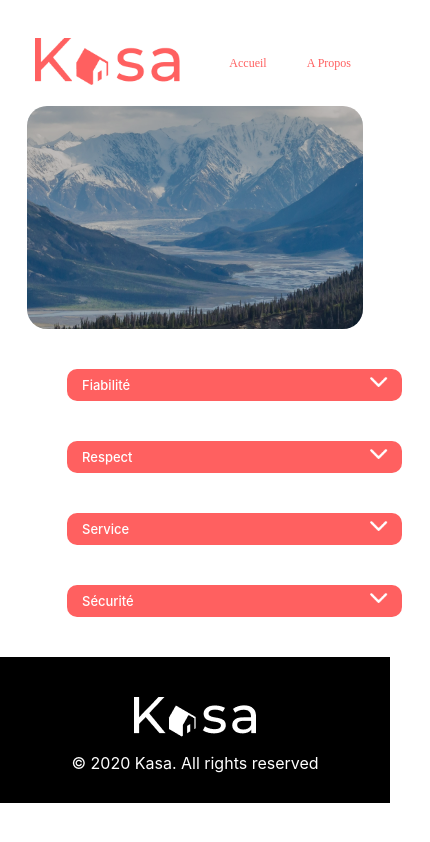
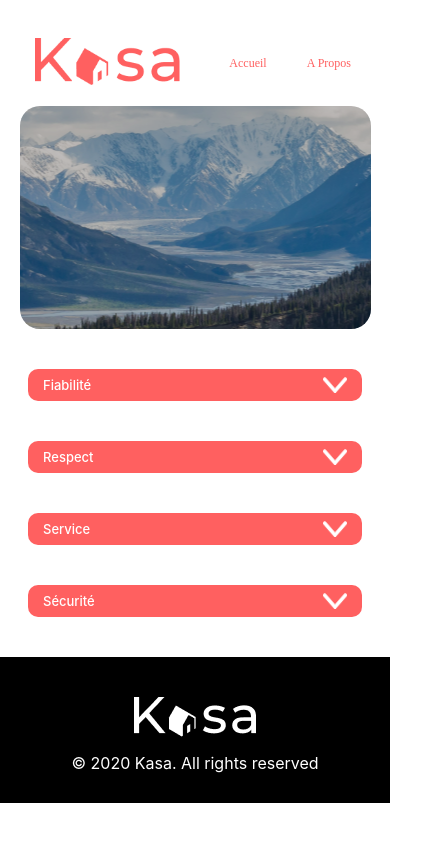
Before and after one commit to Sof08/Projet7, a React (Create React App) app: page /About in a window 390 px wide. Shown: the whole page, 430 px wide, since content can reach past the window. Built offline with nearby package versions, Linux system fonts and the light colour scheme.

Commit message:
LogementPage

```diff
--- a/src/components/collapse.js
+++ b/src/components/collapse.js
@@ -8,10 +8,11 @@ function Collapse({title, content}) {
 
     return (
         <>
+        <div className="about_main_div">
             <div className="collapse_div">
                 <h3 className='collapse_title' onClick={() => setToggle(!toggle)} >
                     {title}
-                    <img className={toggle ? 'arrow arrow_up' : 'arrow arrow_down'} src={arrow} alt="Afficher" />
+                    <img className={toggle ? 'arrow_up' : 'arrow_down'} src={arrow} alt="Afficher" />
                 </h3>
                 <div className={toggle ? 'collapse_contenu' : 'collapse_contenu_cache'}>
                     {Array.isArray(content) ? content.map((item, index) => {
@@ -22,6 +23,7 @@ function Collapse({title, content}) {
                     }
                 </div>
             </div>
+            </div>
         </>
     )
 }
--- a/src/components/rating.js
+++ b/src/components/rating.js
@@ -2,8 +2,9 @@
 import React from 'react';
 import emptyStar from '../assets/emptystar.png';
 import fullStar from '../assets/fullstar.png';
-function RatingCal(props){
-    const value = props.value
+function RatingCal(rating){
+    //valeur de rating logement
+    const value = rating.value
     const array = [1, 2, 3, 4, 5];
     return (
     <div className="logement-owner_content">
--- a/src/pages/LogementPage.js
+++ b/src/pages/LogementPage.js
@@ -53,7 +53,6 @@ function Logement(){
                     <div className="logement-page_description_content">
                         <Collapse title="Équipements" content={logement.equipments.map((equipment, i) => (
                                 <li key={i}>{equipment}</li>
-
                         ))} />
                     </div>
                 </div>
--- a/src/pages/about.js
+++ b/src/pages/about.js
@@ -31,13 +31,13 @@ export default function About() {
 	return (
 		<div>
 			<Header />
-            <Banner />
+            <Banner key="12" />
 			<div className='about_main'>
-				{DataAbout.map(data => {
+				{DataAbout.map((data,i) => {
 					return (
-						<div className="about_main_div">
-							<Collapse title={data.title} content={data.content} />
-						</div>
+
+							<Collapse key={i} title={data.title} content={data.content} />
+
 					)}
 				)}
 			</div>
--- a/src/styles/Banner.css
+++ b/src/styles/Banner.css
@@ -39,7 +39,23 @@
 @media screen and (max-width: 650px){
     .banner{
         height: 111px;
-        width: 349px;
+        width: 87%;
+        /* left: 20px; */
+        /* MARGIN: auto; */
+        font-size: 10px;
+        margin: 2px auto 9px;
+    }
+    .text-banner_{
+        padding: 15px;
+        font-size: 1.5rem;
+        line-height: 126%;
+        text-align: start;
+    }
+}
+@media screen and (min-device-width: 651px) and (max-device-width: 1150px){
+    .banner{
+        height: 111px;
+        width: 90%;
         left: 20px;
         font-size: 10px;
     }
--- a/src/styles/BannerAbout.css
+++ b/src/styles/BannerAbout.css
@@ -1,3 +1,5 @@
+@media screen and (min-device-width: 651px) and (max-device-width: 1150px){
+
 .bannerAbout {
     position: relative;
     align-items: center;
@@ -35,11 +37,48 @@
     z-index: 1;
     text-align: center;
 }
+}
+@media screen and (max-width: 650px){
 
-@media screen and (max-width: 650px){
+    .bannerAbout {
+        position: relative;
+        align-items: center;
+        display: flex;
+        justify-content: center;
+        border-radius: 20px;
+        height: 223px;
+        margin: 3%;
+        background-image: url('../assets/about.png');
+        background-repeat: no-repeat;
+        background-position: 50% 0;
+        background-size: cover;
+    }
+
+    .bannerAbout::before{
+        content: ' ';
+        display: block;
+        position: absolute;
+        border-radius: 20px;
+        left: 0;
+        top: 0;
+        width: 100%;
+        height: 100%;
+        opacity: 0.5;
+        background-color: rgba(0,0,0,.5);
+        content: "";
+    }
+
+
+    .text-banner {
+        color: #ffffff;
+        font-size: 48px;
+        position: absolute;
+        font-family: 'Montserrat';
+        z-index: 1;
+        text-align: center;
+    }
     .bannerAbout{
-        width: 336px;
+        width: 90%;
         margin: 0 auto;
     }
-
-}
+    }
--- a/src/styles/about.css
+++ b/src/styles/about.css
@@ -1,6 +1,7 @@
 .about_main{
+    display: contents;
     width: 80%;
-    margin: 0 auto;
+    /*margin: 0 auto;*/
 }
 .about_main_div{
     margin: 40px auto;
@@ -11,6 +12,7 @@
     border-bottom-left-radius: 5px;
     border-bottom-right-radius: 5px;
    /* margin:30px 0;*/
+   padding: 0 28px;
 }
 .collapse_contenu{
     background-color: #f7f7f7;
@@ -35,11 +37,7 @@
     opacity: 0;
     height: 0;
 }
-.arrow{
-    transition: all 0.2s ease-in-out;
-    height: 10px;
 
-}
 .arrow_up{
     transform: rotate(0deg);
 }
--- a/src/styles/card.css
+++ b/src/styles/card.css
@@ -28,7 +28,7 @@ a {
     height: 100%;
     width: 100%;
     position: relative;
-    width: 335px;
+    /*width: 335px;*/
     height: 255px;
     border-radius: 10px;
 }
@@ -68,6 +68,6 @@ a {
         width: 100%;
     }
     .logement_title_div{
-        width: 344px;
+
     }
 }
--- a/src/styles/viewone.css
+++ b/src/styles/viewone.css
@@ -136,6 +136,6 @@ h2{
     }
     .collapse_div {
         padding: 0 28px;
-        width: 335px;
+
     }
 }
```
Also changed, not shown: src/components/carouselll.js (deleted, +0 -43 lines), src/pages/error.js (+4 -4 lines). Lines whose indentation alone changed are shown as unchanged.
